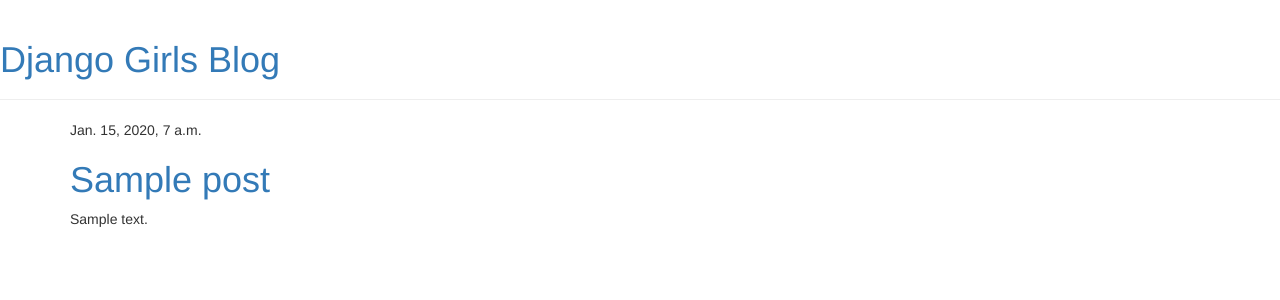
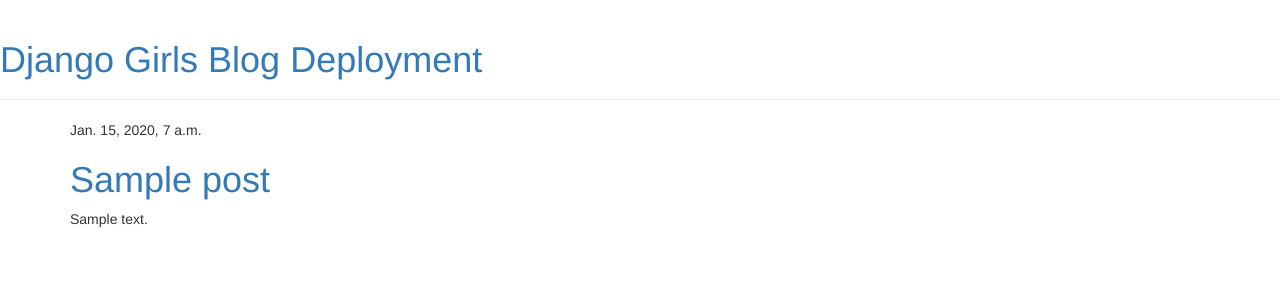
Before and after one commit to LFRV/my-first-blog, a Django app: template blog/templates/blog/post_list.html in a window 1280 px wide. Shown: the top 300 px of the page. Run offline with Django 3.2, Linux system fonts and the light colour scheme; the template is opened without the code that fills it: values that come from a table or form of the project are taken from there, others are empty; tables that the repository leaves empty hold one stand-in row (values such as "Sample post"); some libraries are stand-ins or nearby versions.

Commit message:
Small changes to template

```diff
--- a/blog/templates/blog/post_list.html
+++ b/blog/templates/blog/post_list.html
@@ -10,7 +10,7 @@
   </head>
 
   <div class = "page-header">
-    <h1><a href="/">Django Girls Blog</a></h1>
+    <h1><a href="/">Django Girls Blog Deployment</a></h1>
   </div>
 
   <body>
```
